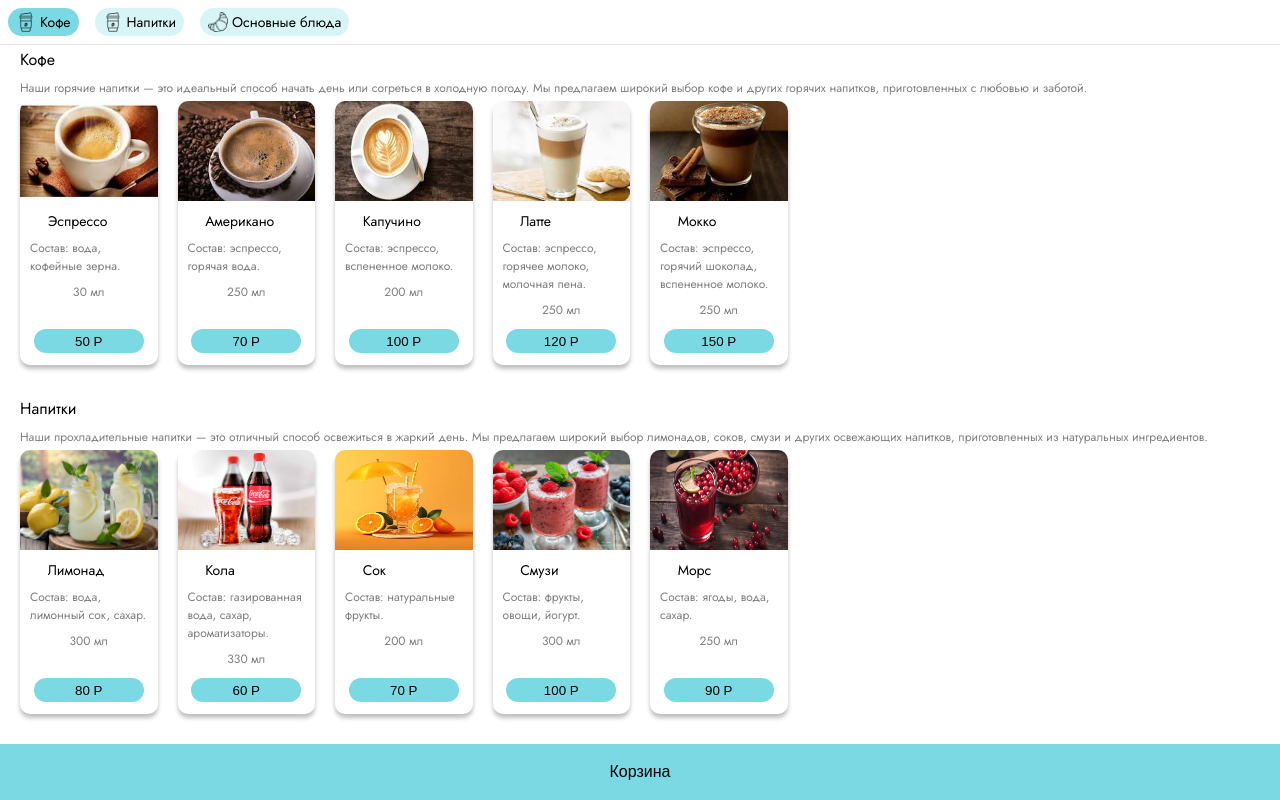
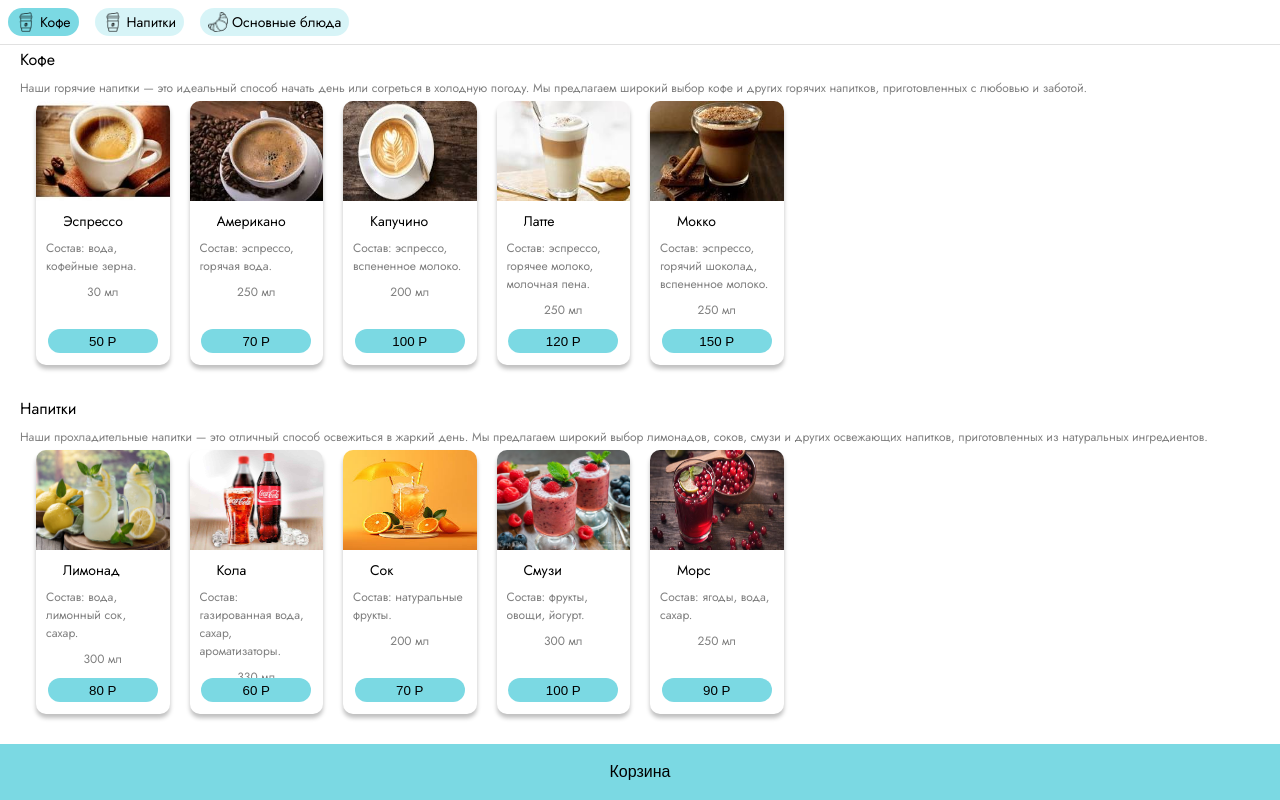
Before and after one commit to N-N-Kareev/N-N-Kareev.github.io, a Next.js app: page /pages/menu in a window 1280 px wide. Shown: the top 800 px of the page. Built offline with nearby package versions, Linux system fonts and the light colour scheme.

Commit message:
Updated styles for menu page.

```diff
--- a/app/pages/menu/menu.module.css
+++ b/app/pages/menu/menu.module.css
@@ -2,6 +2,7 @@
   display: grid;
   grid-template-columns: repeat(auto-fill, minmax(130px, 2fr));
   gap: 20px;
+  padding: 0 16px !important;
   color: var(--tg-theme-text-color);
   margin-bottom: 4vh;
 }
```
